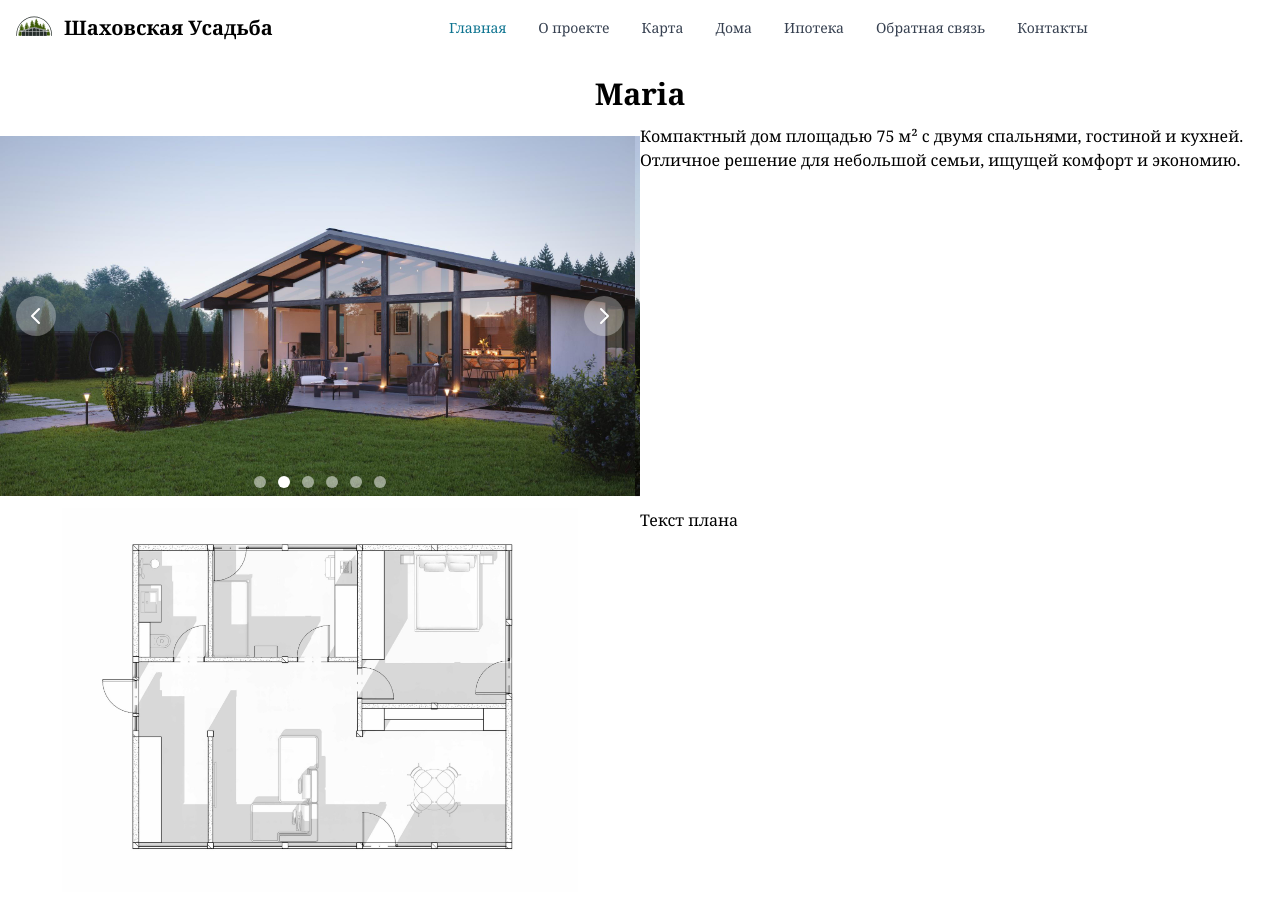
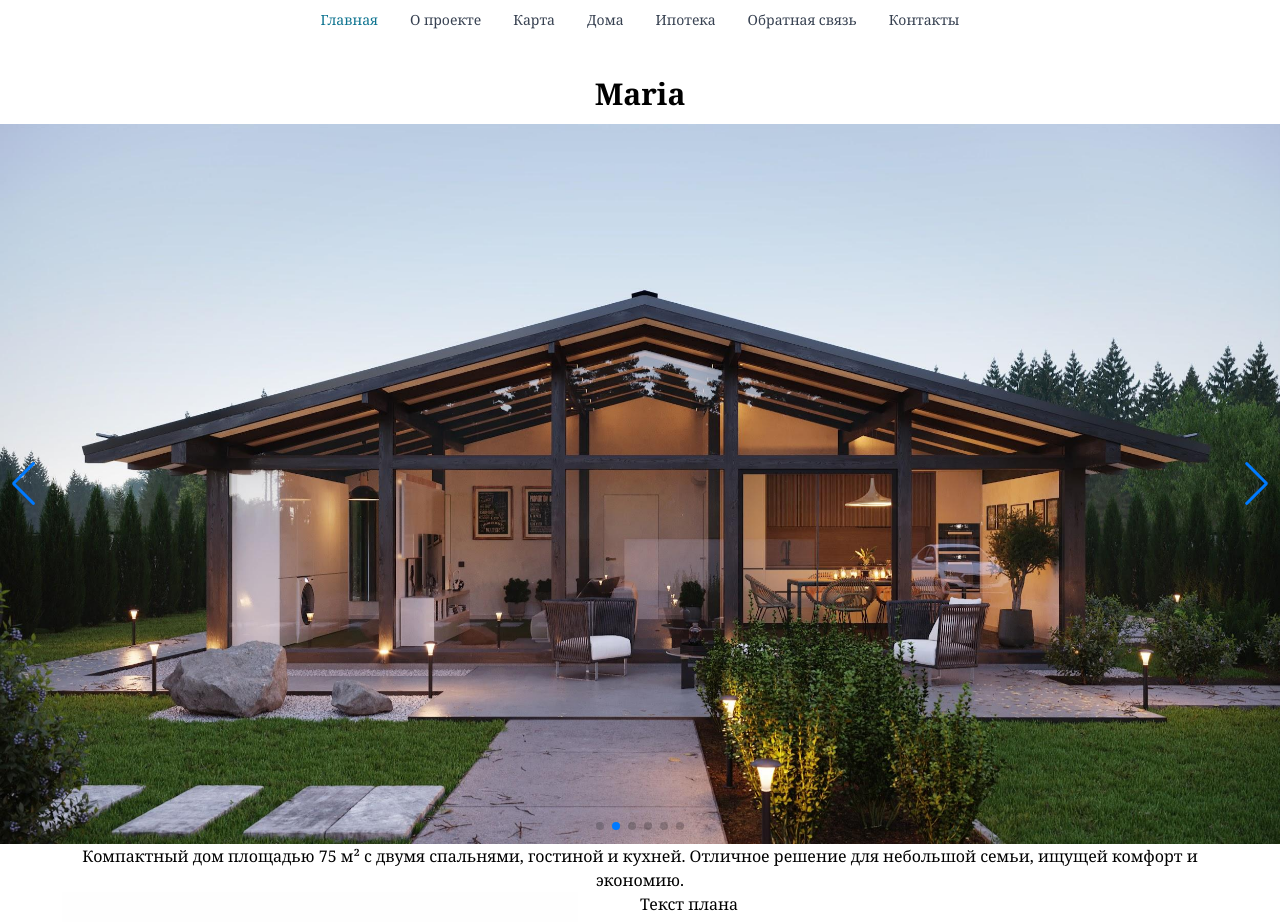
Before and after one commit to ViruSkin/shahovskaya, a React (Vite) app: page /maria in a window 1280 px wide. Shown: the top 922 px of the page. Built offline with nearby package versions, Linux system fonts and the light colour scheme.

Commit message:
add logo3

```diff
--- a/package.json
+++ b/package.json
@@ -14,7 +14,8 @@
     "flowbite-react": "^0.10.1",
     "react": "^18.3.1",
     "react-dom": "^18.3.1",
-    "react-router-dom": "^6.26.1"
+    "react-router-dom": "^6.26.1",
+    "swiper": "^11.1.11"
   },
   "devDependencies": {
     "@eslint/js": "^9.9.0",
--- a/src/App.css
+++ b/src/App.css
@@ -19,3 +19,19 @@ html {
         @apply filter grayscale-0;
     }
 }
+
+
+/* Изменение цвета стрелок навигации */
+.swiper-button-next,
+.swiper-button-prev {
+  color: #00ff00; /* Здесь вы можете указать свой цвет */
+}
+
+/* Изменение цвета точек пагинации */
+.swiper-pagination-bullet {
+  background-color: #ffffff; /* Основной цвет точек пагинации */
+}
+
+.swiper-pagination-bullet-active {
+  background-color: #00ff00; /* Цвет активной точки */
+}
--- a/src/App.tsx
+++ b/src/App.tsx
@@ -15,7 +15,7 @@ function App() {
     return (
         <>
             <div className="flex flex-col min-h-screen">
-                <header className="mt-16">
+                <header className="mt-8">
                     <NavbarComponent />
                     <Header />
                 </header>
--- a/src/components/Credit.tsx
+++ b/src/components/Credit.tsx
@@ -18,7 +18,7 @@ const Credit = () => {
                     адрес
                 </div>
             </div>
-            <div className="flex flex-col md:flex-row md:h-32 space-y-8 md:space-y-0 md:space-x-12 justify-center items-center icon-container">
+            <div className="flex flex-col mt-4 md:flex-row md:h-32 space-y-8 md:space-y-0 md:space-x-12 justify-center items-center icon-container">
                 <div>
                     <a href="https://domclick.ru/">
                         <img src="/images/banks/Domclick_logo.svg" alt="" />
--- a/src/components/Header.tsx
+++ b/src/components/Header.tsx
@@ -1,8 +1,8 @@
 export default function Header() {
     return (
         <div className="relative w-full">
-            <div className="md:hidden">
-                <img src="/images/logotype.svg" alt="логотип" />
+            <div className="md:hidden mx-32">
+                <img src="/images/logotype3.svg" alt="логотип" />
             </div>
             <img src="/images/header.jpg" alt="Header Background" className="w-full h-full object-cover" />
 
--- a/src/components/Navbar.tsx
+++ b/src/components/Navbar.tsx
@@ -19,10 +19,10 @@ export default function NavbarComponent() {
     return (
         <Navbar fluid rounded className="fixed top-0 w-full z-50">
             <Navbar.Brand href="https://flowbite-react.com">
-                <img src="/images/logotype2.svg" className="mr-3 h-6 sm:h-9" alt="Flowbite React Logo" />
+                {/* <img src="/images/logotype2.svg" className="mr-3 h-6 sm:h-9" alt="Flowbite React Logo" />
                 <span className="self-center whitespace-nowrap text-xl font-semibold dark:text-white">
                     Шаховская Усадьба
-                </span>
+                </span> */}
             </Navbar.Brand>
             <div className="flex md:order-2">
                 <Navbar.Toggle />
--- a/src/components/Plan.tsx
+++ b/src/components/Plan.tsx
@@ -1,10 +1,10 @@
 const Plan = () => {
     return (
-        <div className="flex flex-row">
-            <div className="basis-1/2">
+        <div className="flex flex-col md:flex-row">
+            <div className="md:basis-1/2">
                 <img src="/images/plan.jpg" alt="" />
             </div>
-            <div className="basis-1/2 flex items-center">
+            <div className="md:basis-1/2 flex items-center">
                 <div>
                     <p className="indent-8">
                         Наш уютный коттеджный поселок спроектирован с учетом всех потребностей современной семьи. На
--- a/src/index.css
+++ b/src/index.css
@@ -1,3 +1,19 @@
 @tailwind base;
 @tailwind components;
 @tailwind utilities;
+
+
+/* Изменение цвета стрелок навигации */
+.swiper-button-next,
+.swiper-button-prev {
+  color: #00ff00; /* Здесь вы можете указать свой цвет */
+}
+
+/* Изменение цвета точек пагинации */
+.swiper-pagination-bullet {
+  background-color: #ffffff; /* Основной цвет точек пагинации */
+}
+
+.swiper-pagination-bullet-active {
+  background-color: #00ff00; /* Цвет активной точки */
+}
--- a/src/pages/House.page.tsx
+++ b/src/pages/House.page.tsx
@@ -2,8 +2,17 @@ import { Houses } from "../db";
 import FooterComponent from "../components/Footer";
 import NavbarComponent from "../components/Navbar";
 import { redirect } from "react-router-dom";
-import { Carousel } from "flowbite-react";
 import { useEffect } from "react";
+// Import Swiper React components
+import { Swiper, SwiperSlide } from "swiper/react";
+
+// Import Swiper styles
+import "swiper/css";
+import "swiper/css/navigation";
+import "swiper/css/pagination";
+import '../App.css'
+
+import { Autoplay, Navigation, Pagination } from "swiper/modules";
 
 interface HouseProps {
     name: string;
@@ -25,16 +34,26 @@ const HousePage: React.FC<HouseProps> = ({ name }) => {
             <main className="flex-grow">
                 <div className="flex flex-col">
                     <div className="flex justify-center font-bold text-3xl m-3">{name}</div>
-                    <div className="flex flex-col md:flex-row">
-                        <div className="md:basis-1/2 h-96">
-                            <Carousel pauseOnHover>
-                                {house.images.map((image) => (
-                                    <img key={image} src={image} alt="..." />
-                                ))}
-                            </Carousel>
-                        </div>
-                        <div className="md:basis-1/2">{house.description}</div>
+                    <div>
+                        <Swiper
+                            modules={[Navigation, Pagination, Autoplay]} // Подключаем необходимые модули
+                            spaceBetween={10} // Расстояние между слайдами
+                            slidesPerView={1} // Количество слайдов, видимых одновременно
+                            navigation // Включаем навигацию (стрелки)
+                            pagination={{ clickable: true }} // Включаем пагинацию (точки)
+                            autoplay={{ delay: 3000 }} // Автоплей с задержкой в 3000 мс (3 секунды)
+                            loop // Зацикливаем карусель
+                        >
+                            {house.images.map((image, index) => (
+                                <SwiperSlide key={index}>
+                                    <img src={image} alt={`Slide ${index}`} className="object-cover w-full h-full" />
+                                </SwiperSlide>
+                            ))}
+                        </Swiper>
                     </div>
+
+                    <div className="mx-16 text-center">{house.description}</div>
+
                     <div className="flex flex-col md:flex-row">
                         <div className="md:basis-1/2 h-96 flex justify-center items-center">
                             <img src={house.planImg} alt="" className="w-full h-full object-contain" />
```
Also changed, not shown: public/images/logotype3.svg (added), 1 other file (tests, documents, lock files or other folders).
